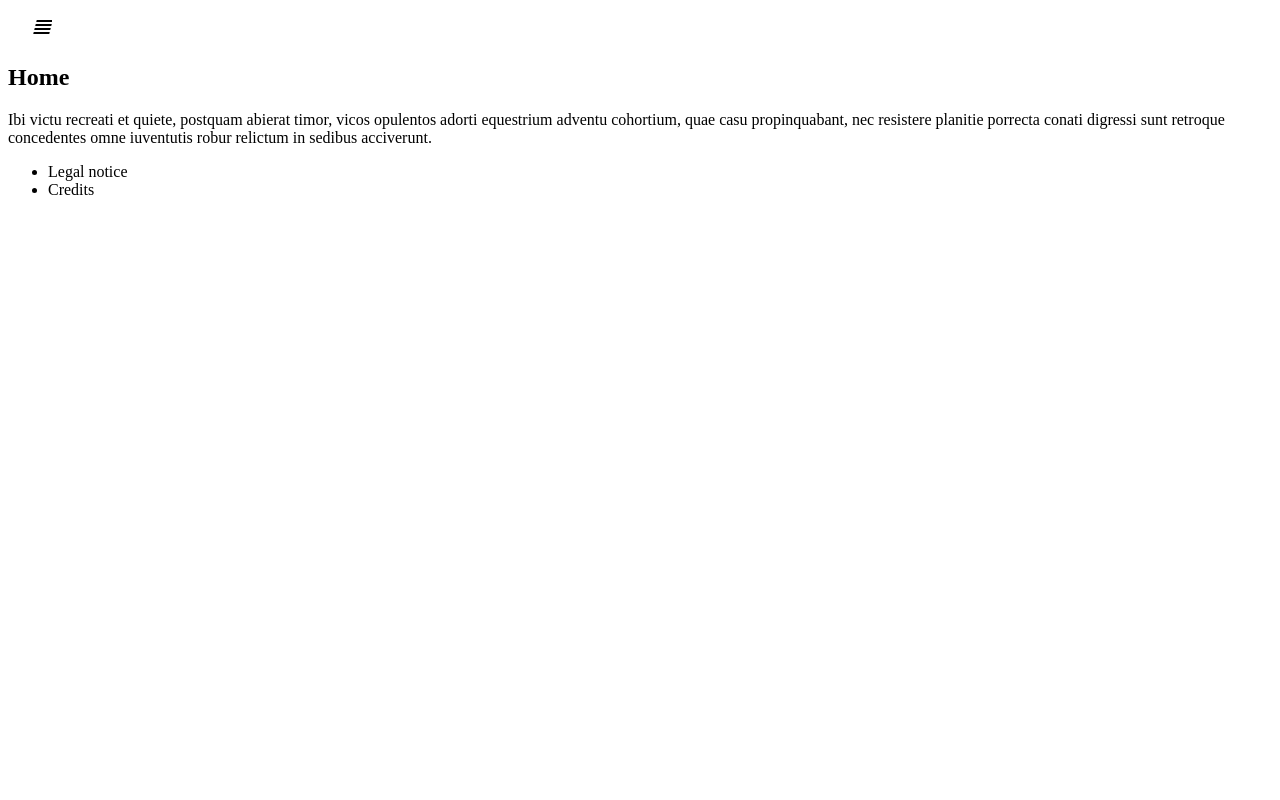
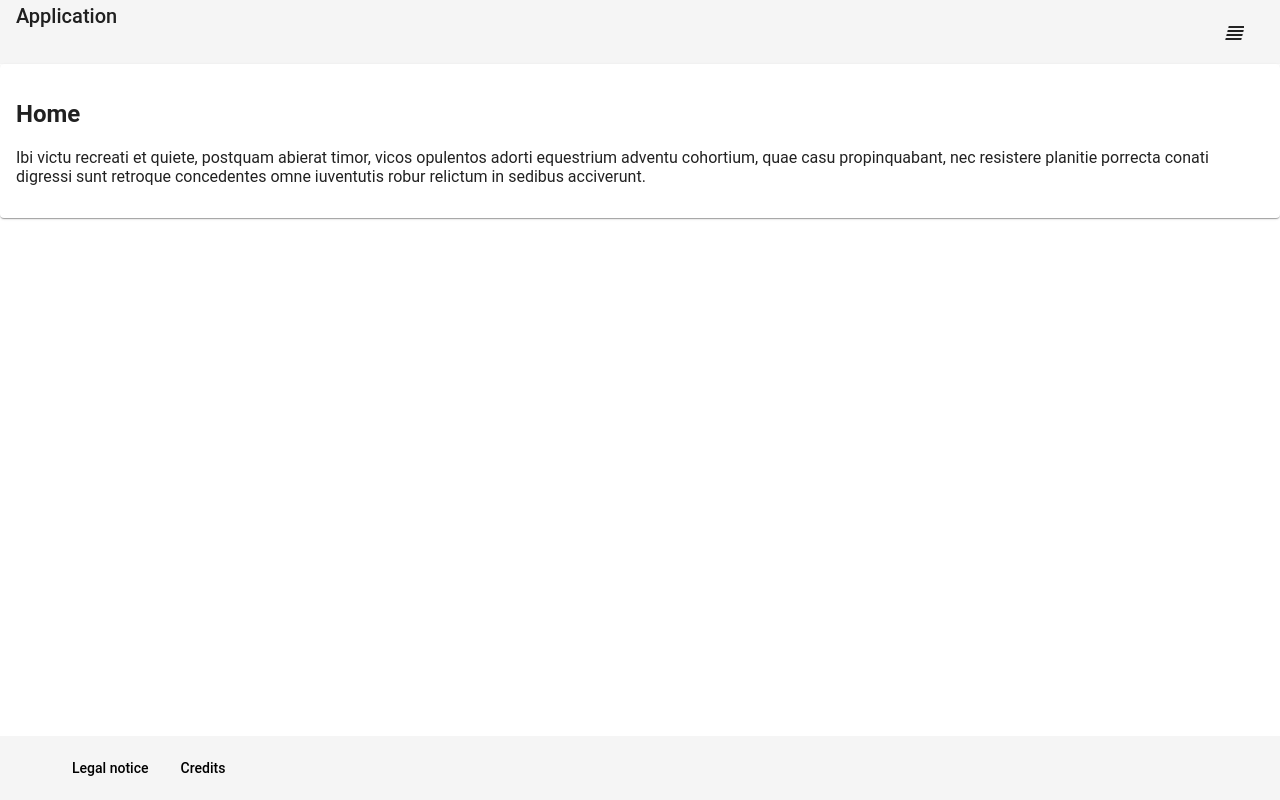
Before and after one commit to Gosuhan/LPST-Angular-services, an Angular app: page / in a window 1280 px wide. Built offline with nearby package versions, Linux system fonts and the light colour scheme.

Commit message:
mat-toolbar

```diff
--- a/src/app/app.component.html
+++ b/src/app/app.component.html
@@ -1,3 +1,5 @@
+<div [style.minHeight.%]="100" fxLayout="column" fxLayoutAlign="space-between">
 <app-header></app-header>
-<app-body></app-body>
+<app-body fxFlex="1"></app-body>
 <app-footer></app-footer>
+</div>
--- a/src/app/body/body.component.html
+++ b/src/app/body/body.component.html
@@ -1,3 +1,4 @@
+<mat-card>
 <ng-container [ngSwitch]="appService.selectedMenu">
     <section *ngSwitchCase="'home'">
     <h1>Home</h1>
@@ -49,3 +50,4 @@
     </p>
     </section>
 </ng-container>
+</mat-card>
--- a/src/app/footer/footer.component.html
+++ b/src/app/footer/footer.component.html
@@ -1,4 +1,6 @@
+<mat-toolbar>
 <ul>
-  <li [style.color] = "appService.selectedMenu == 'legal' ? 'red' : 'black'" (click)="selectMenu('legal')">Legal notice</li>
-  <li [style.color] = "appService.selectedMenu == 'credits' ? 'red' : 'black'" (click)="selectMenu('credits')">Credits</li>
+  <button mat-button [style.color] = "appService.selectedMenu == 'legal' ? 'red' : 'black'" (click)="selectMenu('legal')">Legal notice</button>
+  <button mat-button [style.color] = "appService.selectedMenu == 'credits' ? 'red' : 'black'" (click)="selectMenu('credits')">Credits</button>
 </ul>
+</mat-toolbar>
--- a/src/app/header/header.component.css
+++ b/src/app/header/header.component.css
@@ -1,3 +1,7 @@
 li {
     cursor: pointer; /*PARCE QUE LES BALISES "<a>" QUI RAJOUTE LA PETITE "MAIN" N'ONT PAS ETE UTILISEES */
 }
+
+.bouton-menu {
+    flex:  1 1 auto;
+}
--- a/src/app/header/header.component.html
+++ b/src/app/header/header.component.html
@@ -1,3 +1,5 @@
+<mat-toolbar fxLayout="row" fxLayoutAlign="space-between">
+<span>Application</span>
 <button mat-button [matMenuTriggerFor]="menu">
   <mat-icon><i>view_headline</i></mat-icon>
   <mat-menu #menu="matMenu">
@@ -8,3 +10,4 @@
   <button mat-menu-item [style.color]="appService.selectedMenu == 'todolist' ? 'red' : 'black'" (click)="selectMenu('todolist')"><mat-icon>toc</mat-icon>To Do list</button>
 </mat-menu>
 </button>
+</mat-toolbar>
--- a/src/app/list/list.component.css
+++ b/src/app/list/list.component.css
@@ -0,0 +1,3 @@
+li {
+    list-style-type: none;
+}
--- a/src/styles.css
+++ b/src/styles.css
@@ -1 +1,5 @@
 @import "~@angular/material/prebuilt-themes/indigo-pink.css";
+html ,body {
+    margin: 0;
+    height: 100%;
+}
```
Also changed, not shown: src/app/app.module.ts (+6 -2 lines).
